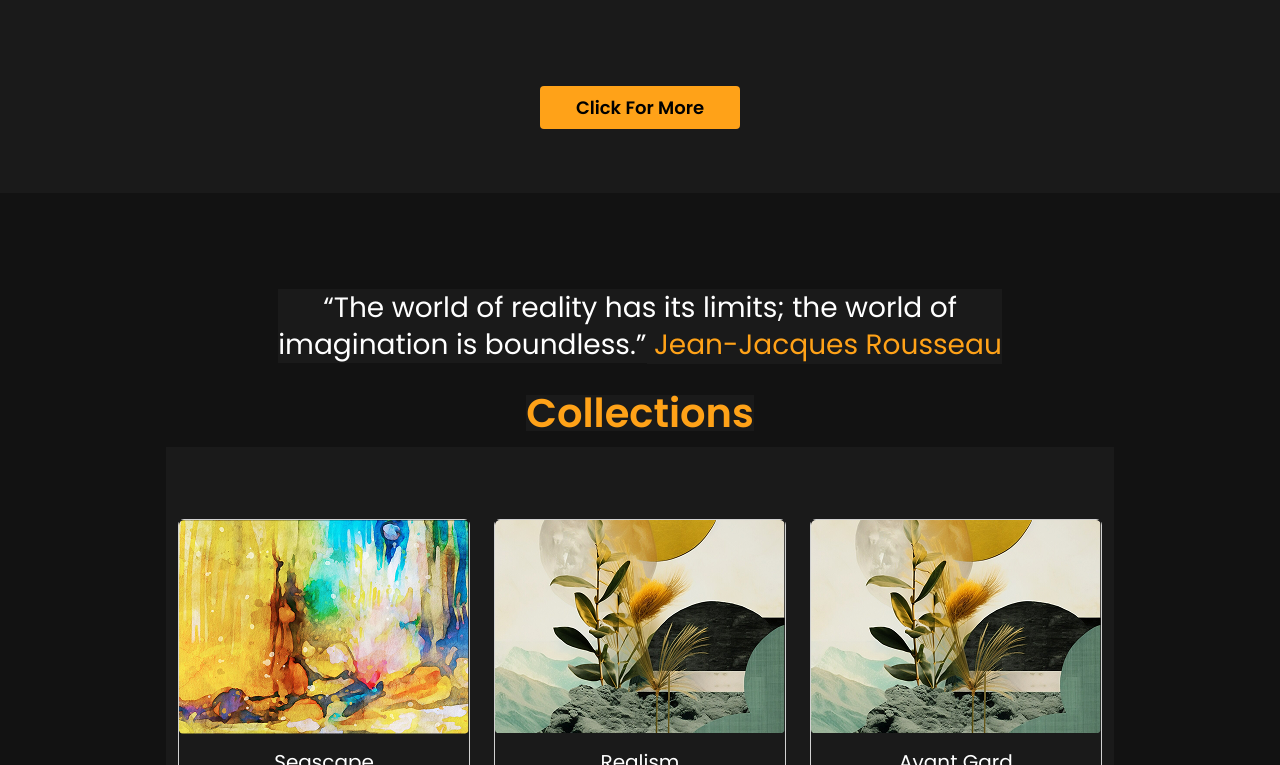
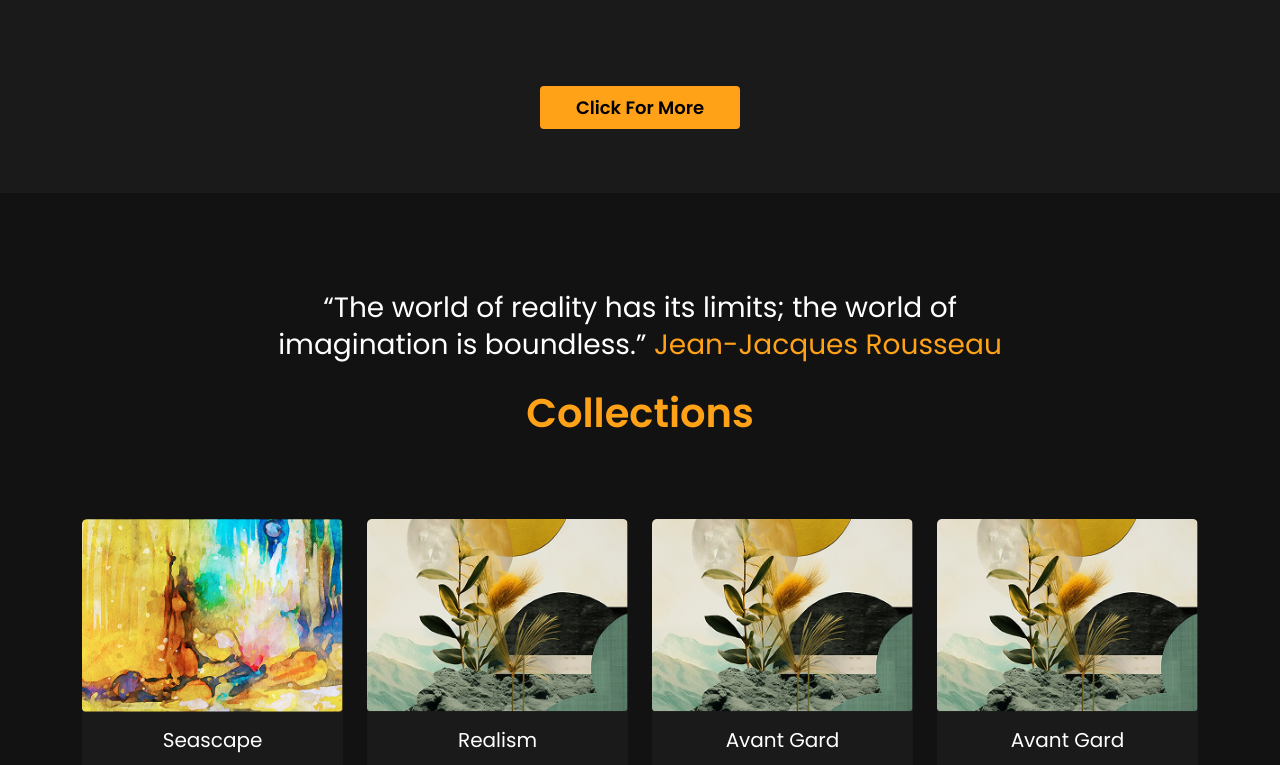
Before and after one commit to aqibjawad/vr-web, a React (Vite) app: page / in a window 1280 px wide. Shown: the part 2035-2800 px from the top of the page. Built offline with nearby package versions, Linux system fonts and the light colour scheme.

Commit message:
all components background color set

```diff
--- a/src/components/footer/footer.css
+++ b/src/components/footer/footer.css
@@ -1,6 +1,5 @@
-/* ✅ Ensure footer width is 100% and prevents scrolling */
 .footer {
-    /* background-color: #111; */
+    background-color: #1A1A1A;
     color: white;
     padding: 60px 20px;
     width: 100%; /* ✅ Keep 100% */
--- a/src/components/header/header.css
+++ b/src/components/header/header.css
@@ -2,6 +2,7 @@
 .header {
   color: white;
   width: 100%;
+  background-color: #1A1A1A;
 }
 
 /* First Line: Logo, Search, Cart */
--- a/src/index.css
+++ b/src/index.css
@@ -1,4 +1,10 @@
+/* Only apply font globally */
 * {
-    font-family: 'Poppins', sans-serif;
-    background-color: #1A1A1A;
+  font-family: 'Poppins', sans-serif;
 }
+
+/* Apply background only to the body */
+body {
+  background-color: #1A1A1A;
+  margin: 0;
+}
--- a/src/pages/home/homeAR/arCards.jsx
+++ b/src/pages/home/homeAR/arCards.jsx
@@ -31,7 +31,7 @@ const ARCards = () => {
       <Row className="mt-5">
         {halls.map((hall) => (
           <Col key={hall.id} xs={12} md={6} lg={3}>
-            <Card className={`ar-card ${hall.bgColor}`} style={{ border: 'none' }}>
+            <Card className={`ar-card`} style={{ border: 'none' }}>
               <div className="ar-card-image-container">
                 <Card.Img
                   variant="top"
--- a/src/pages/home/homeAR/homeAR.css
+++ b/src/pages/home/homeAR/homeAR.css
@@ -41,3 +41,7 @@
   width: 302px;
   height: 387px;
 }
+
+.ar-card {
+  background-color: #1A1A1A !important;
+}
--- a/src/pages/home/homeCollection/collectionCards.jsx
+++ b/src/pages/home/homeCollection/collectionCards.jsx
@@ -19,19 +19,25 @@ const collectionCards = () => {
       name: "Avant Gard",
       image: "/collect2.png",
     },
+    {
+      id: 4,
+      name: "Avant Gard",
+      image: "/collect2.png",
+    },
   ];
 
   return (
-    <Container style={{backgroundColor:"#121212"}}>
+    <Container>
       <Row className="gy-4 mt-5">
         {halls.map((hall) => (
-          <Col key={hall.id} xs={12} md={6} lg={4}>
-            <Card className={`collection-card`}>
+          <Col key={hall.id} xs={12} md={6} lg={3}>
+            <Card className={`collection-card`} style={{ border: 'none' }}>
               <div className="collection-card-image-container">
                 <Card.Img
                   variant="top"
                   src={hall.image}
                   className="collection-card-img"
+                  style={{ border: 'none', outline: 'none' }}
                 />
                 <div className="collection-card-overlay" />
               </div>
--- a/src/pages/home/homeCollection/homeCollection.css
+++ b/src/pages/home/homeCollection/homeCollection.css
@@ -61,3 +61,7 @@
   text-align: center;
   color: #FFA218;
 }
+
+.collection-card {
+  background-color: #1A1A1A !important;
+}
--- a/src/pages/home/homeVR/homeVR.css
+++ b/src/pages/home/homeVR/homeVR.css
@@ -61,3 +61,7 @@
   text-align: center;
   color: #FFA218;
 }
+
+.vr-card {
+  background-color: #1A1A1A !important;
+}
```
